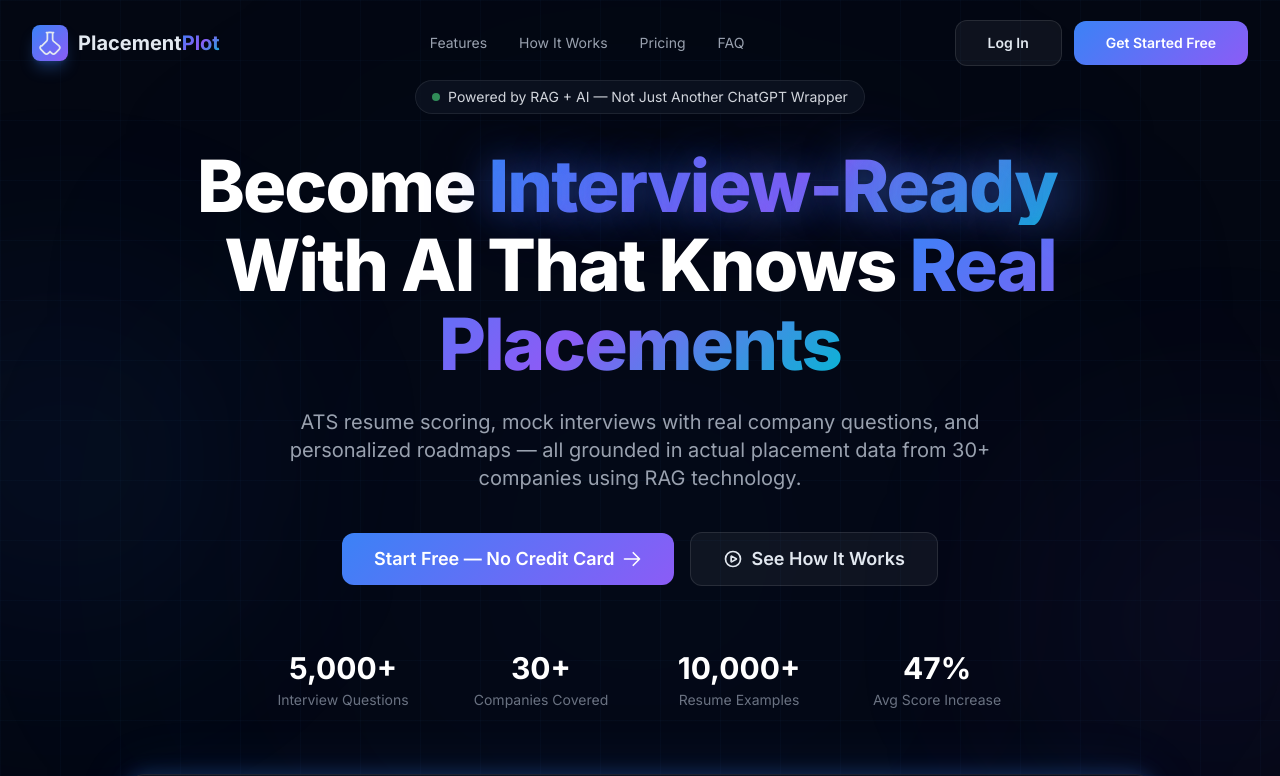
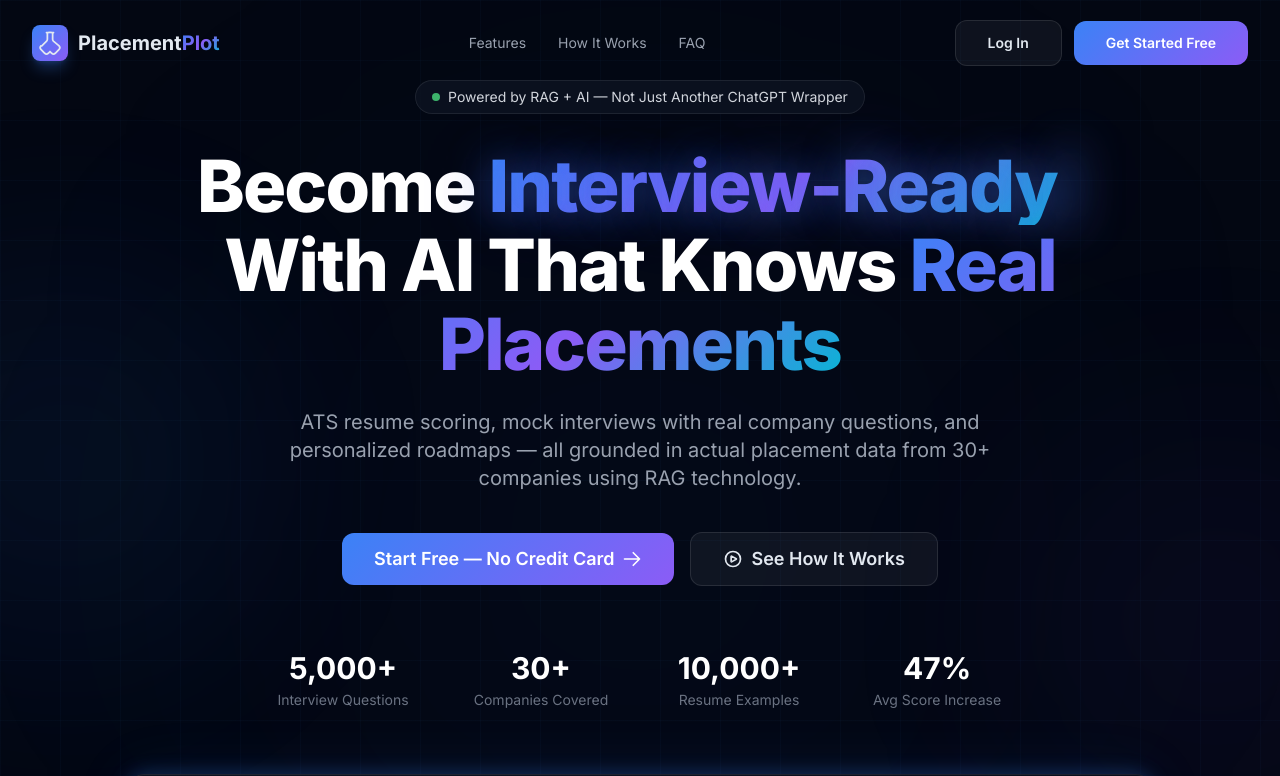
Before and after one commit to kalvaharshith/placementplot, a Next.js app: page / in a window 1280 px wide. Shown: the top 776 px of the page. Built offline with nearby package versions, Linux system fonts and the light colour scheme.

Commit message:
feat: remove pricing segment and billing dashboard link

```diff
--- a/src/app/(dashboard)/layout.tsx
+++ b/src/app/(dashboard)/layout.tsx
@@ -92,7 +92,6 @@ const baseNavItems = [
   { label: "Mock Interviews", href: "/dashboard/interview", icon: <ChatBubbleIcon /> },
   { label: "Companies", href: "/dashboard/companies", icon: <BuildingIcon /> },
   { label: "My Roadmap", href: "/dashboard/roadmap", icon: <MapIcon /> },
-  { label: "Billing", href: "/dashboard/billing", icon: <CreditCardIcon /> },
   { label: "Settings", href: "/dashboard/settings", icon: <SettingsIcon /> },
 ];
 
--- a/src/app/page.tsx
+++ b/src/app/page.tsx
@@ -143,7 +143,6 @@ function Navbar() {
   const links = [
     { label: "Features", href: "#features" },
     { label: "How It Works", href: "#how-it-works" },
-    { label: "Pricing", href: "#pricing" },
     { label: "FAQ", href: "#faq" },
   ];
 
@@ -960,7 +959,6 @@ export default function Home() {
       <CompanyMarquee />
       <Features />
       <HowItWorks />
-      <Pricing />
       <FAQ />
       <CTASection />
       <Footer />
```
